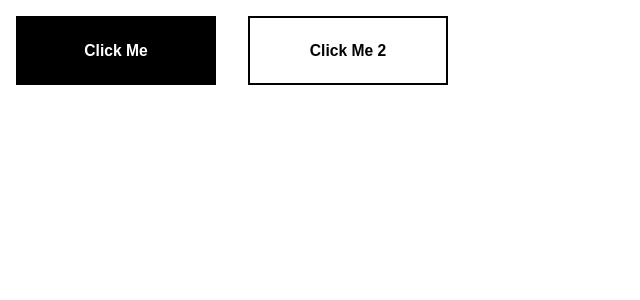
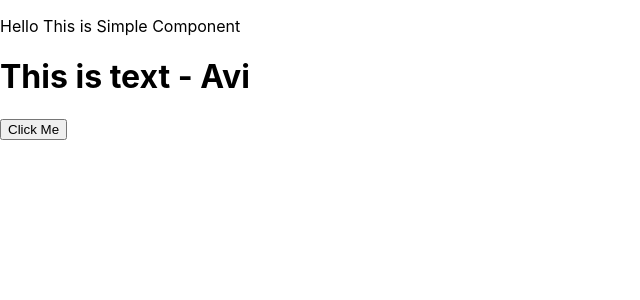
Before and after one commit to AVIVASHISHTA29/react-intro-april, a React (Create React App) app: page / in a window 1280 px wide. Shown: the top 300 px of the page, without its empty margins (0-640 px from the left). Built offline with nearby package versions, Linux system fonts and the light colour scheme.

Commit message:
class based components

```diff
--- a/src/App.js
+++ b/src/App.js
@@ -4,6 +4,7 @@ import NewChat from "./components/NewChat";
 import dog from "./assets/dog.jpeg";
 import messages from "./messagesData";
 import CustomButton from "./components/CustomButton";
+import SimpleComponent from "./components/SimpleComponent";
 
 function App() {
   function onClick1() {
@@ -16,12 +17,13 @@ function App() {
 
   return (
     <>
-      <CustomButton myText={"Click Me"} onClickFnc={onClick1} myClass={"btn"} />
+      <SimpleComponent text="This is text" />
+      {/* <CustomButton myText={"Click Me"} onClickFnc={onClick1} myClass={"btn"} />
       <CustomButton
         myText={"Click Me 2"}
         onClickFnc={onClick2}
         myClass={"outlined-btn"}
-      />
+      /> */}
       {/* {messages.map((item) => {
         return (
           <NewChat name={item.sender} time={item.time} text={item.message} />
--- /dev/null
+++ b/src/components/SimpleComponent/index.js
@@ -0,0 +1,49 @@
+import React, { Component } from "react";
+
+class SimpleComponent extends Component {
+  name = "Avi";
+
+  sayHello() {
+    console.log("Hello");
+  }
+
+  render() {
+    // const { text } = this.props;
+    return (
+      <div>
+        <p>Hello This is Simple Component</p>
+        <h1>
+          {this.props.text} - {this.name}
+        </h1>
+        <button onClick={this.sayHello}>Click Me</button>
+      </div>
+    );
+  }
+}
+
+export default SimpleComponent;
+
+// const SimpleComponent = ({ text }) => {
+//   return (
+//     <div>
+//       <p>Hello This is Simple Component</p>
+//       <h1>{text}</h1>
+//     </div>
+//   );
+// };
+
+// export default SimpleComponent;
+
+// function obj() {
+//   return { name: "Avi" };
+// }
+
+// class Obj {
+//   name = "Avi";
+// }
+
+// const obj1 = new Obj();
+// const obj2 = obj();
+
+// console.log(obj2);
+// console.log(obj1);
```
